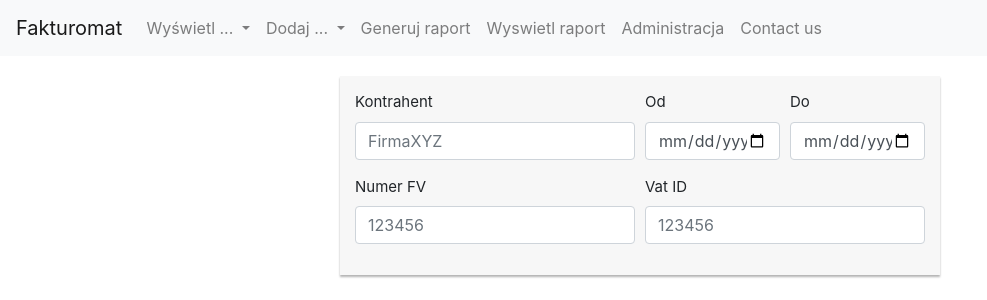
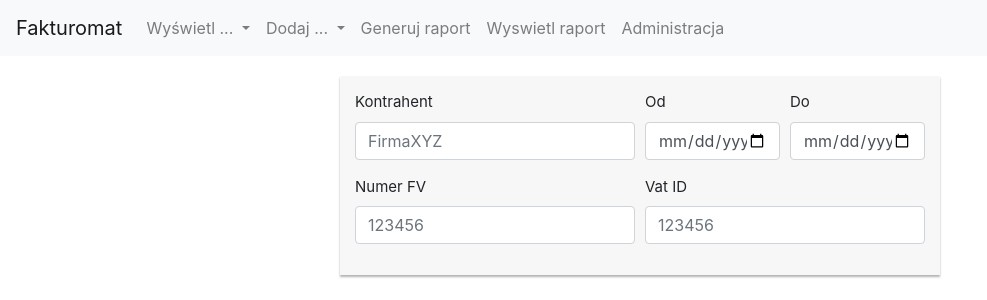
Before and after one commit to MichaelStett/2021_AI1, a PHP site: page /index.php?action=invoiceSale-show in a window 1280 px wide. Shown: the top 300 px of the page, without its empty margins (0-987 px from the left). Run offline with PHP 8.4, Linux system fonts and the light colour scheme; the visitor is signed in with stand-in values (Sample User, id 1); data that the repository does not hold is empty.

Commit message:
Update Layout.php

```diff
--- a/views/Layout.php
+++ b/views/Layout.php
@@ -142,9 +142,7 @@ class Layout
                             <li class="nav-item">
                                 <a class="nav-link" href="/index.php?action=admin">Administracja</a>
                             </li>
-                            <li class="nav-item">
-                                <a class="nav-link" href="models/contact.html?action=admin">Contact us</a>
-                            </li>
+
                         </ul>
 <!--                        <form class="form-inline my-2 my-lg-0">-->
 <!--                            <input class="form-control mr-sm-2" type="search" placeholder="Search" aria-label="Search">-->
```
